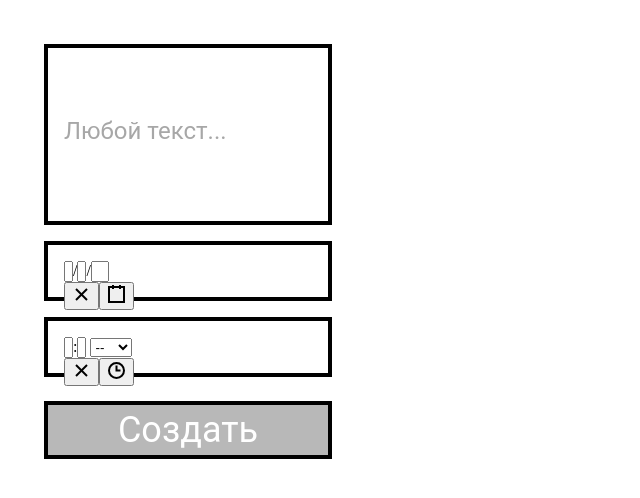
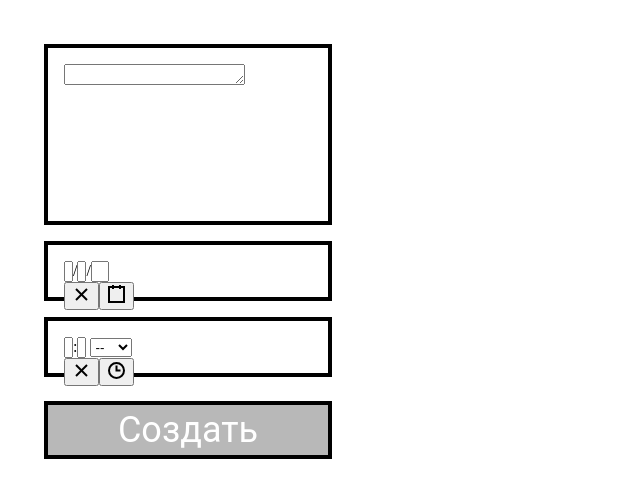
Before and after one commit to 5tronciy/Test, a React (Create React App) app: page / in a window 1280 px wide. Shown: the top 498 px of the page, without its empty margins (0-640 px from the left). Built offline with nearby package versions, Linux system fonts and the light colour scheme.

Commit message:
add TextareaAutosize

```diff
--- a/package.json
+++ b/package.json
@@ -14,6 +14,7 @@
     "react-date-picker": "^8.0.5",
     "react-dom": "^17.0.1",
     "react-scripts": "4.0.1",
+    "react-textarea-autosize": "^8.3.0",
     "react-time-picker": "^4.1.1",
     "typescript": "^4.1.3",
     "web-vitals": "^0.2.4"
--- a/src/components/Input.tsx
+++ b/src/components/Input.tsx
@@ -1,6 +1,7 @@
 import React, { useState } from "react";
 import DatePicker from "react-date-picker";
 import TimePicker from "react-time-picker";
+import TextareaAutosize from "react-textarea-autosize";
 import styles from "./Input.module.css";
 
 const InputConnected = () => {
@@ -36,11 +37,9 @@ export const Input = ({
 }: Props) => {
   return (
     <div className={styles.content}>
-      <input
-        type="text"
-        className={styles.textBox}
-        placeholder="Любой текст..."
-      />
+      <div className={styles.textBox} placeholder="Любой текст...">
+        <TextareaAutosize />
+      </div>
 
       <div className={styles.dateBox} placeholder="Дата">
         <DatePicker onChange={onChangeDate} value={dateValue} />
```
Also changed, not shown: 1 other file (tests, documents, lock files or other folders).
